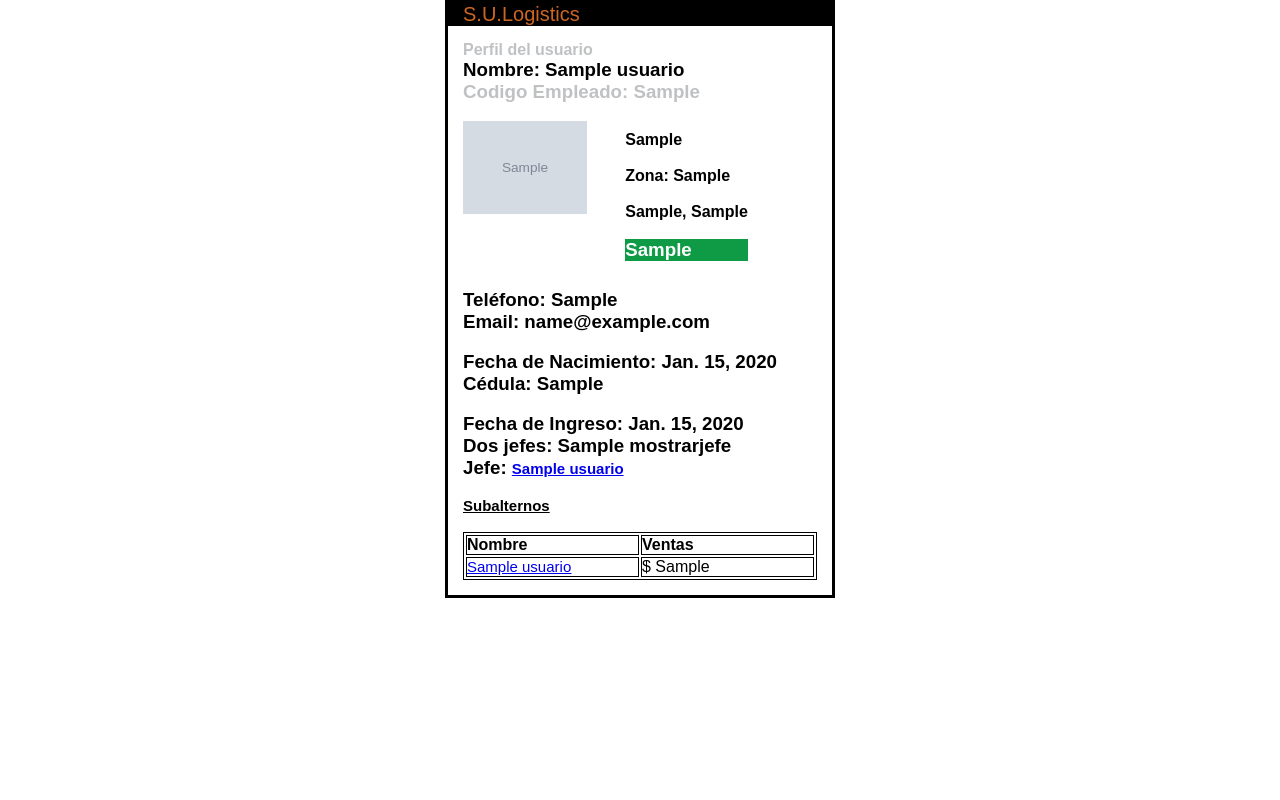
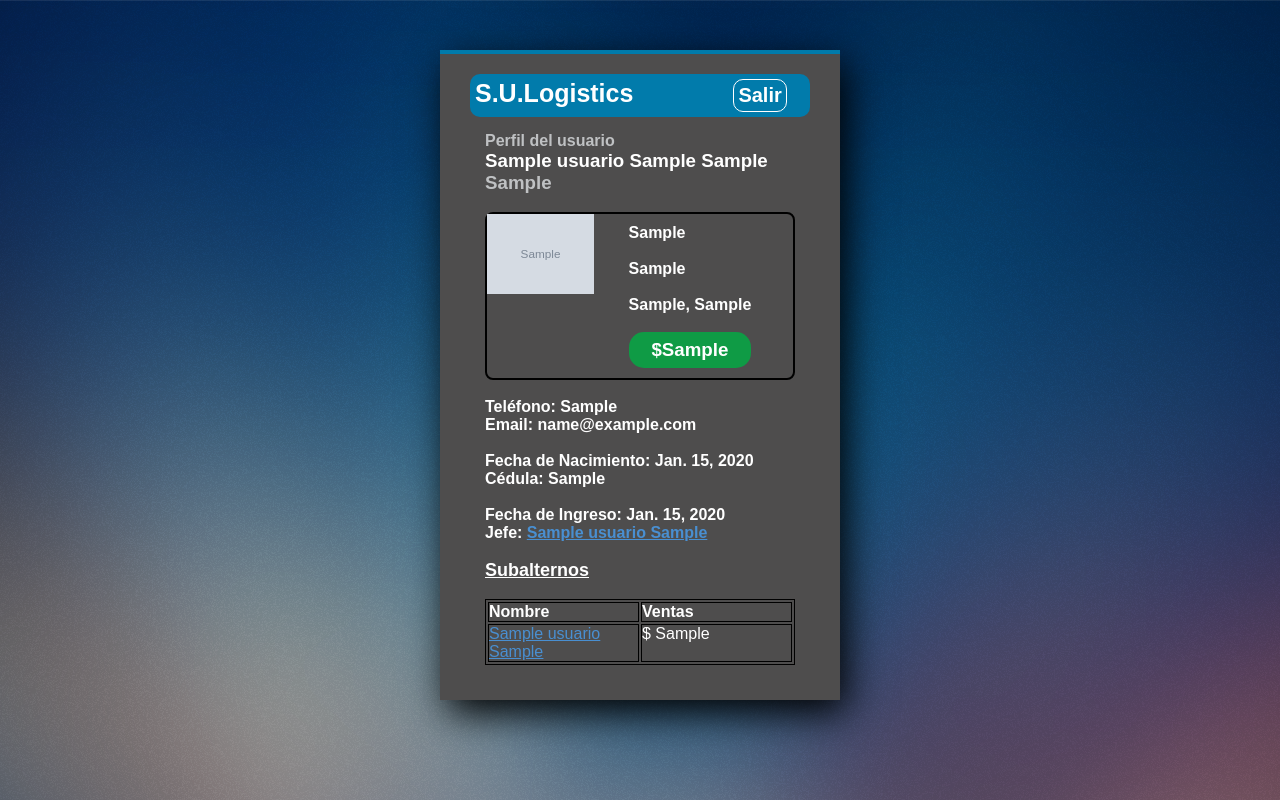
Before and after one commit to JDavid97/Logistics, a Django app: template erp/templates/usuario/perfil.html in a window 1280 px wide. Run offline with Django 4.2, Linux system fonts and the light colour scheme; tables that the repository leaves empty hold one stand-in row (values such as "Sample post"); the template is opened without the code that fills it: values that come from a table or form of the project are taken from there, most other values are stand-ins (such as "Sample title", 1, 10 or a date in 2020); grey boxes marked "Sample" are stand-in pictures.

Commit message:
bd logistics

```diff
--- a/erp/models.py
+++ b/erp/models.py
@@ -1,5 +1,6 @@
 from django.db import models
 from django.contrib.auth.models import BaseUserManager, AbstractBaseUser
+from django.contrib.auth.hashers import make_password
 from datetime import datetime
 
 # Create your models here.
@@ -18,7 +19,7 @@ class MyUserManager(BaseUserManager):
         user.save(using=self._db)
         return user
 
-    def create_superuser(self, email, date_of_birth, password=None):
+    def create_superuser(self, email, date_of_birth, password):
 
         user = self.create_user(
             email,
@@ -63,6 +64,10 @@ class Usuario(AbstractBaseUser):
     USERNAME_FIELD = 'email'
     REQUIRED_FIELDS = ['date_of_birth']
 
+    def before_import_row(self,row, **kwargs):
+        self.password = row['password']
+        row['password'] = make_password(self.password)
+
     def __str__(self):
         return self.email
 
--- a/erp/templates/usuario/perfil.html
+++ b/erp/templates/usuario/perfil.html
@@ -4,48 +4,54 @@
 {% block perfil %}
 
     <div>
-        <h3>Nombre: {{usuario.nombres}}</h3>
-        <h3 class="numEmpleado">Codigo Empleado: {{usuario.numeroempleado}}</h3>
+        <h3>{{usuario.nombres}} {{usuario.apellido_uno}} {{usuario.apellido_dos}}</h3>
+        <h3 class="numEmpleado">{{usuario.numeroempleado}}</h3>
         <br>
             <div class="masinfo">
                     <img src="/static/img/{{usuario.imagen}}" height="">
                 <div class="info2">
                     <h4 cla>{{usuario.cargo}}</h4>
                     <br>
-                    <h4 cla>Zona: {{usuario.zona}}</h4>
+                    <h4 cla>{{usuario.zona}}</h4>
                     <br>
                     <h4>{{usuario.municipio}}, {{usuario.departamento}}</h4>
                     <br>
-                    <div class="info3">
-                        <h3>{{usuario.ventas_anteriores}}</h3>
-                    </div>
+
+                    {% if usuario.cargo == 'Ejecutivo Comercial' %}
+                        <div class="info3">
+                                <h3>${{usuario.ventas_anteriores}}</h3>
+                        </div>
+                    {% elif subalternos %}
+                        <div class="info3">
+                            <h3>${{ventas_subalternos}}</h3>
+                        </div>
+                    {% else %}
+                    {% endif %}
                 </div>
             </div>
+            <br><br>
+            <h4>Teléfono: {{usuario.celular}}</h4>
+            <h4>Email: {{usuario.email}}</h4>
             <br>
+            <h4>Fecha de Nacimiento: {{usuario.fecha_nacimiento}}</h4>
+            <h4>Cédula: {{usuario.cedula}}</h4>
             <br>
-            <h3>Teléfono: {{usuario.celular}}</h3>
-            <h3>Email: {{usuario.email}}</h3>
-            <br>
-            <h3>Fecha de Nacimiento: {{usuario.fecha_nacimiento}}</h3>
-            <h3>Cédula: {{usuario.cedula}}</h3>
-            <br>
-            <h3>Fecha de Ingreso: {{usuario.fecha_Ingreso}}</h3>
-            <h3>Dos jefes: {{ mostrarjefe }}</h3>
+            <h4>Fecha de Ingreso: {{usuario.fecha_Ingreso}}</h4>
 
             {% if jefe %}
                 {% if mostrarjefe %}
-                    <h3>Jefe: <a class="subalternos" href="{% url 'erp:home' %}{{jefe.cedula}}">{{jefe.nombres}}</a></h3>
+                    <h4>Jefe: <a class="enlacesubalterno" href="{% url 'erp:home' %}{{jefe.numeroempleado}}">{{jefe.nombres}} {{jefe.apellido_uno}}</a></h4>
                 {% else %}
-                    <h3>Jefe: {{jefe.nombres}}</h3>
+                    <h4>Jefe: {{jefe.nombres}} {{jefe.apellido_uno}}</h4>
                 {% endif %}
             {% else %}
-                <h3>Jefe: No tiene</h3>
+                <h4>Jefe: No tiene</h4>
             {% endif %}
 
             <br>
 
         {% if subalternos %}
-            <h1 class="subalternos">Subalternos</h1>
+            <h2 class="subalternos">Subalternos</h2>
             <br>
 
             <div class="tablasub">
@@ -60,7 +66,7 @@
                             {% for subalterno in subalternos %}
                                 <tr>
                                     <td class="enlacesubalterno">
-                                        <a a class="subalternos" href="{% url 'erp:home' %}{{subalterno.cedula}}">{{subalterno.nombres}}</a>
+                                        <a a class="enlacesubalterno" href="{% url 'erp:home' %}{{subalterno.numeroempleado}}">{{subalterno.nombres}} {{subalterno.apellido_uno}}</a>
                                     </td>
                                     <td>$ {{subalterno.ventas_anteriores}}</td>
                                 </tr>
--- a/erp/urls.py
+++ b/erp/urls.py
@@ -1,6 +1,7 @@
 from unicodedata import name
 from django.urls import path
 from erp.views import UsuarioView
+from django.contrib.auth.decorators import login_required
 
 app_name = 'erp'
 
--- a/static/css/main.css
+++ b/static/css/main.css
@@ -1,17 +1,25 @@
+{% load static %}
 * {
     margin: 0px;
     padding: 0px;
-    text-decoration: none;
-    font-family: sans-serif;
+    box-sizing: border-box;
+}
 
+body{
+    font-family: arial;
+    background: url(" /static/img/login.png") 50% 0 no-repeat fixed;
 }
 
 .contenedor {
-    position: relative;
+    width: 400px;
+    height: 100%;
+    background: #4e4d4d;
     margin: auto;
-    width: 30%;
-    height: auto;
-    border: 3px solid black;
+    margin-top: 50px;
+    box-shadow: 7px 13px 37px #000;
+    padding: 20px 30px;
+    border-top: 4px solid #017bab;
+    color: white;
 }
 
 .body {
@@ -19,18 +27,31 @@
 }
 
 .header {
-    background-color: black;
-    color: rgb(206, 102, 33);
+    background-color: #017bab;
+    width: 100%;
+    padding: 5px;
+    border-radius: 10px;
 }
 
 .header1 {
     display: inline-flex;
+    size: 5px;
 }
 
-.logout {
+.logistics {
     color: white;
+    font-size: 25px;
+}
+
+.logout a {
+    color: rgb(255, 255, 255);
+    float: right;
+    text-decoration: none;
     font-size: 20px;
-    margin-left: 160%;
+    margin-left: 100px;
+    border: 1px solid white;
+    padding: 4px;
+    border-radius: 10px;
 }
 
 .tituloperfil {
@@ -39,6 +60,8 @@
 
 .masinfo {
     display: inline-flex;
+    border: 2px solid black;
+    border-radius: 8px;
 }
 
 .info2 {
@@ -49,6 +72,9 @@
 .info3 {
     color: white;
     background-color: rgb(15, 155, 69);
+    border-radius: 15px;
+    text-align: center;
+    padding: 7px;
 }
 
 img {
@@ -66,6 +92,7 @@ table {
 }
 
 th, td {
+    color: white;
     width: 25%;
     text-align: left;
     vertical-align: top;
@@ -78,12 +105,15 @@ th, td {
  }
 
 .subalternos {
-    font-size: 15px;
+    font-size: 18px;
     text-decoration-line: underline;
+    color: rgb(255, 255, 255);
 }
 
 .enlacesubalterno {
+    font-size: 16px;
     text-decoration-line: underline;
+    color: rgb(73, 143, 209);
 }
 
 .col1 {
--- a/templates/base.html
+++ b/templates/base.html
@@ -14,7 +14,7 @@
     <link rel="preconnect" href="https://fonts.gstatic.com" crossorigin>
     <link href="https://fonts.googleapis.com/css2?family=Pacifico&display=swap" rel="stylesheet">
     <link href="{% static 'css/main.css' %}" rel="stylesheet">
-    <title>Document</title>
+    <title>S.U. Logistics</title>
 </head>
 
 {% block body %}
--- a/templates/header.html
+++ b/templates/header.html
@@ -2,14 +2,14 @@
 
 {% block header %}
 
-<header class="header">
+<div class="header2">
     <div class="header1">
-        <div class="col-lg-2 col-md-2 col-sm-3 col-xs col-xs-12">S.U.Logistics</div>
+        <h1 class="logistics">S.U.Logistics</h1>
 
-        <a type="button" class="logout" href="{% url 'logout' %}"><i class="fas fa-sign-out-alt fa-sm fa-fw mr-2 text-gray-600"></i>
-            Salir</a>
+        <h5 class="logout"><a href="{% url 'logout' %}">Salir</a></h5>
+
     </div>
 
-</header>
+</div>
 
 {% endblock %}
```
Also changed, not shown: erp/bd.py (added, +7 -0 lines), erp/services.py (+7 -3 lines), erp/views.py (+16 -5 lines), static/css/login.css (+47 -7 lines), templates/login.html (+10 -20 lines), static/img/login.png (added).
